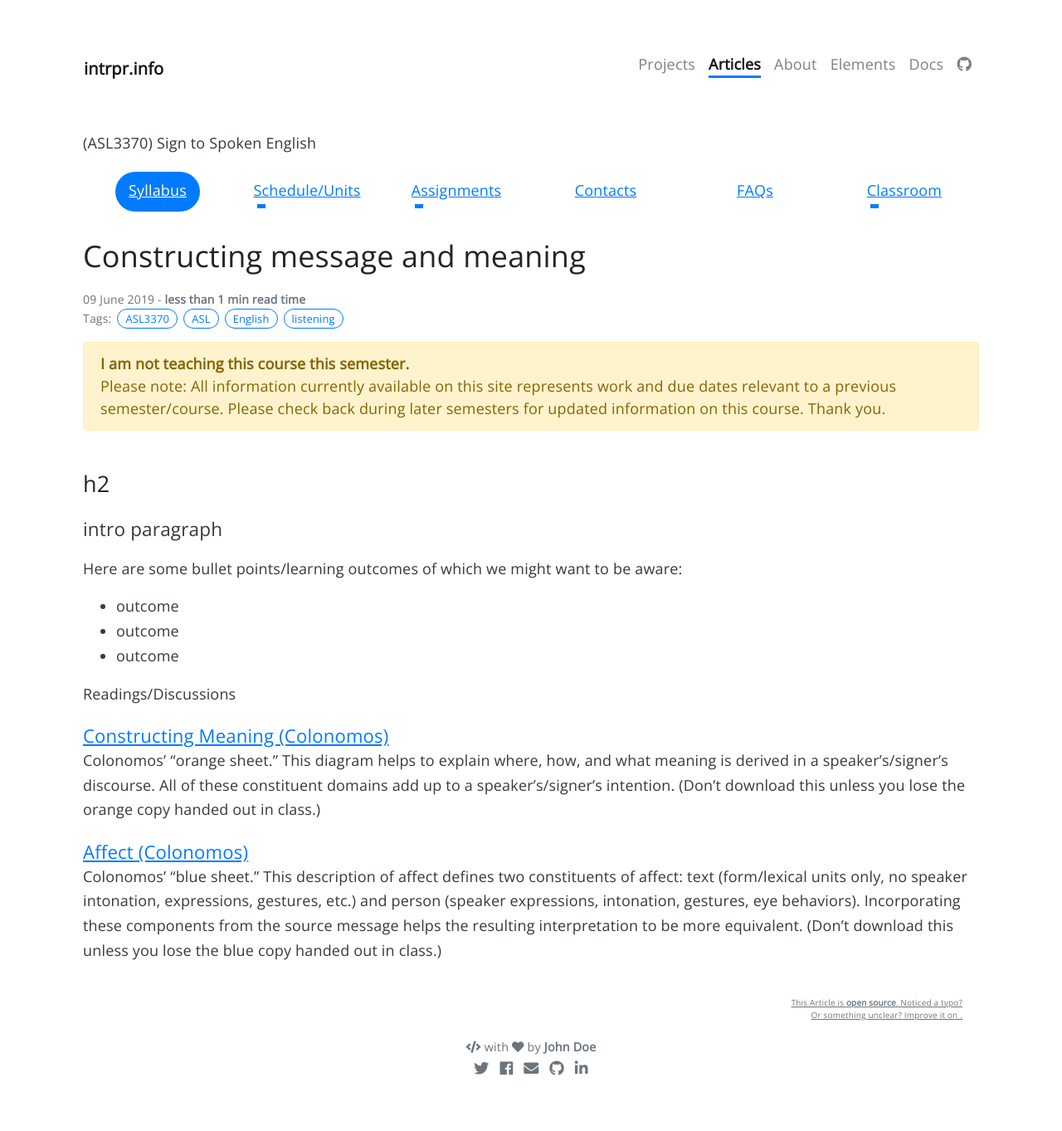
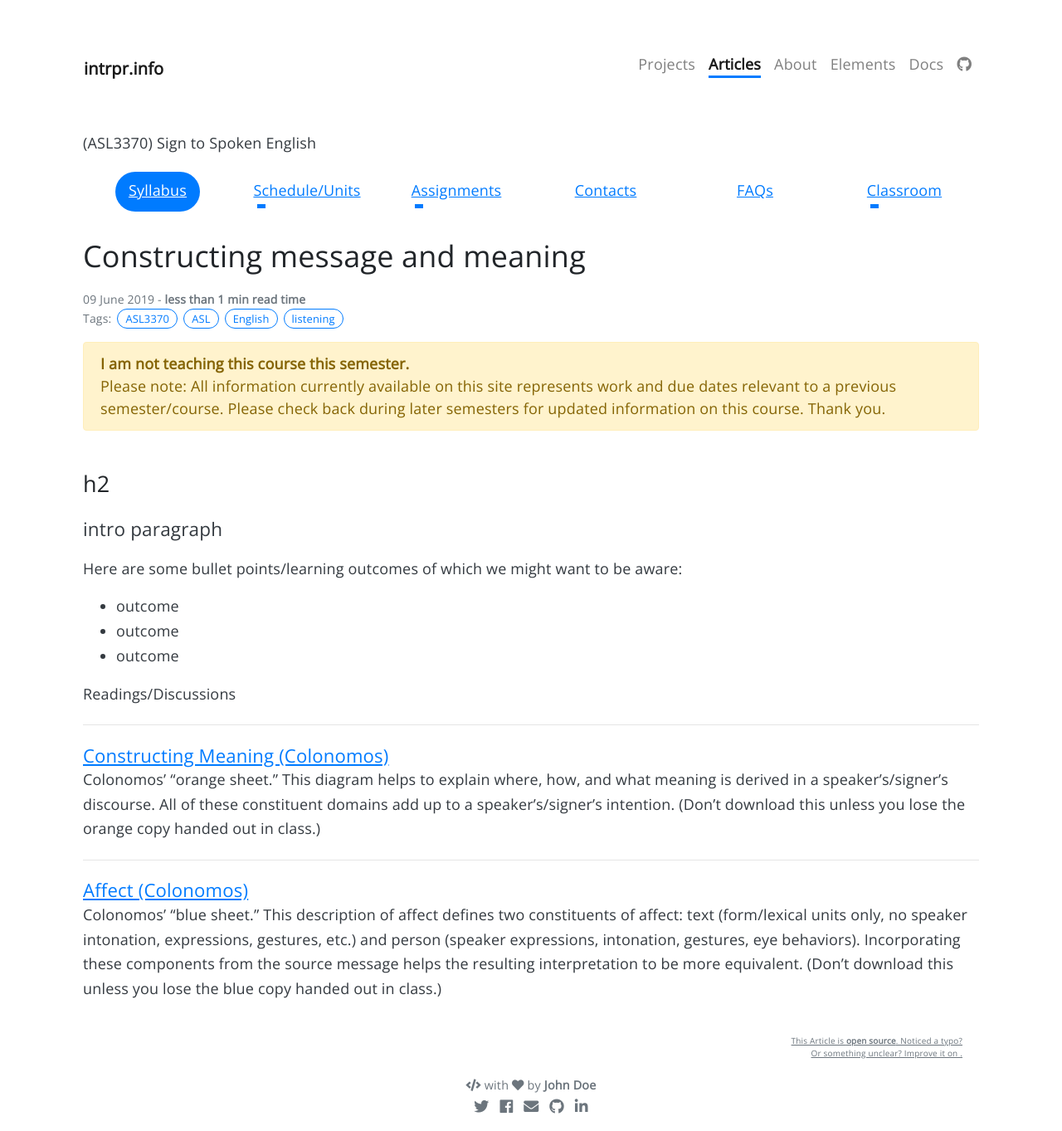
Before and after one commit to intrpr/jekyll-portfol-test, a Jekyll site: the page built from _posts/2019-06-09-constructing-message-meaning.md, in a window 1280 px wide. Shown: the whole page at 83% size. Built offline with Jekyll 4.4.1, drawn with Linux system fonts in a browser that asks for light colours; nearby versions of some CDN libraries; some web fonts are replaced; our own code applies the rules of GitHub Pages for plain Markdown files; comment, search, counter and statistics services are not loaded; before the commit the page ends 1317 px from its top, so only the background shows below that.

Commit message:
Update _articles.scss

```diff
--- a/_sass/_articles.scss
+++ b/_sass/_articles.scss
@@ -40,7 +40,7 @@
     /*article, aside, h1, h2, h3, h4, h5, h6, hgroup, nav, section { display: block; } */
     h1 { margin-block-start: 0.67em; margin-block-end: 0.67em; font-size: 200%; font-weight: normal; }
     h2 { margin-block-start: 1.20em; margin-block-end: 0.83em; font-size: 150%; font-weight: normal; }
-    h3 { margin-block-start: 1.00em; margin-block-end: 0; font-size: 123%; font-weight: normal; }
+    h3 { margin-block-start: 1.00em; margin-block-end: 0; font-size: 123%; font-weight: normal; border: 1px solid rgba(0,0,0,.1); border-width: 1px 0 0 0; padding: 1em 0 0 0; }
     h4 { margin-block-start: 1.33em; margin-block-end: 1.33em; font-size: 117%; font-weight: bold; }
     h5 { margin-block-start: 1em; margin-block-end: 1.67em; font-size: 83%; font-weight: bold; }
     h6 { margin-block-start: 2.33em; margin-block-end: 2.33em; font-size: 67%; font-weight: normal; }
```
